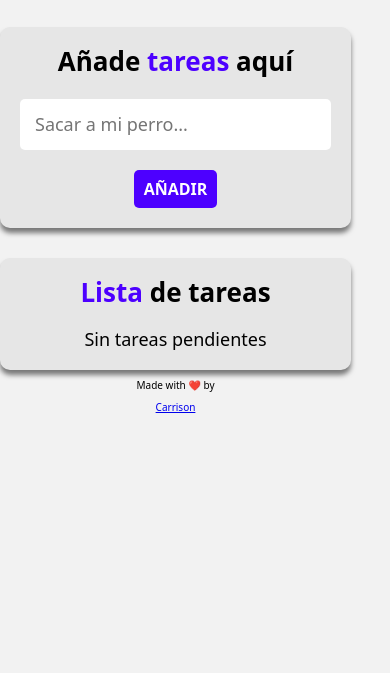
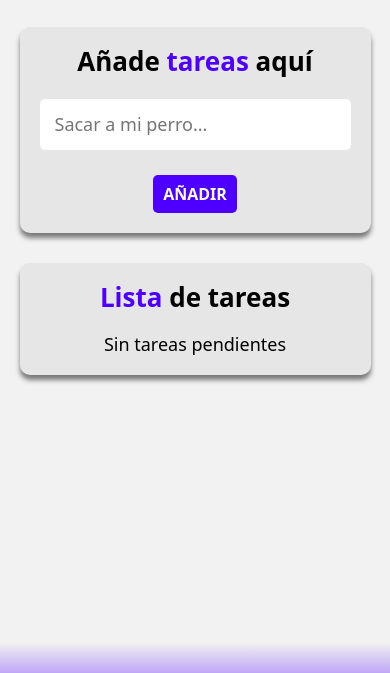
Before and after one commit to Carrisonn/TODO-App, a website built with Vite: page index.html in a window 390 px wide. Shown: the part 102-775 px from the top of the page. Built offline with nearby package versions, Linux system fonts and the light colour scheme.

Commit message:
added styles for footer and  responsive design

```diff
--- a/src/css/styles.css
+++ b/src/css/styles.css
@@ -29,11 +29,17 @@ html {
 
 body {
   font-family: system-ui, -apple-system, 'Open Sans', 'Helvetica Neue', sans-serif;
-  min-height: 100%;
+  height: 100dvh;
   background-color: var(--bodyColor);
+  display: grid;
+  grid-template-rows: 1fr auto;
+  text-align: center;
+}
+
+main {
+  margin: 0 auto;
   width: min(90%, 120rem);
-  margin: 0 auto;
-  text-align: center;
+  margin-bottom: 5rem;
 }
 
 .subtitle {
@@ -113,7 +119,7 @@ body {
   display: flex;
   flex-direction: column;
   align-items: center;
-  gap: 2rem;
+  gap: 2.5rem;
 }
 
 .form input {
@@ -152,7 +158,7 @@ body {
 }
 
 .div-show-tasks {
-  background-color: hsl(155, 100%, 90%);
+  background-color: hsl(155, 100%, 95%);
   border: 1px solid hsl(155, 100%, 25%);
   border-radius: .5rem;
   display: flex;
@@ -162,8 +168,11 @@ body {
 .user-task {
   font-size: var(--font-size-p);
   padding: 2rem;
+  margin: 0;
+}
+
+.user-task-span {
   font-weight: var(--fontBold);
-  margin: 0;
 }
 
 .div-btns {
@@ -199,3 +208,37 @@ body {
 .delete-task:hover {
   background-color: hsl(0, 100%, 35%);
 }
+
+footer {
+  display: flex;
+  justify-content: center;
+  align-items: center;
+  font-size: var(--font-size-p);
+  font-weight: var(--fontBold);
+  height: 10rem;
+  color: var(--whiteColor);
+  background: linear-gradient(to top, var(--primaryColor) 0%, var(--bodyColor) 100%);
+}
+
+.footer-link {
+  color: var(--whiteColor);
+  border-bottom: 1px solid var(--whiteColor);
+  text-decoration: none;
+  transition: .3s ease-in-out;
+  margin-left: .5rem;
+}
+
+.footer-link:hover {
+  transform: translateY(-5px);
+  border: none;
+}
+
+/** PC Screen **/
+@media screen and (min-width: 768px) {
+  .container {
+    display: flex;
+    flex-direction: row;
+    align-items: start;
+    gap: 3rem;
+  }
+}
```
